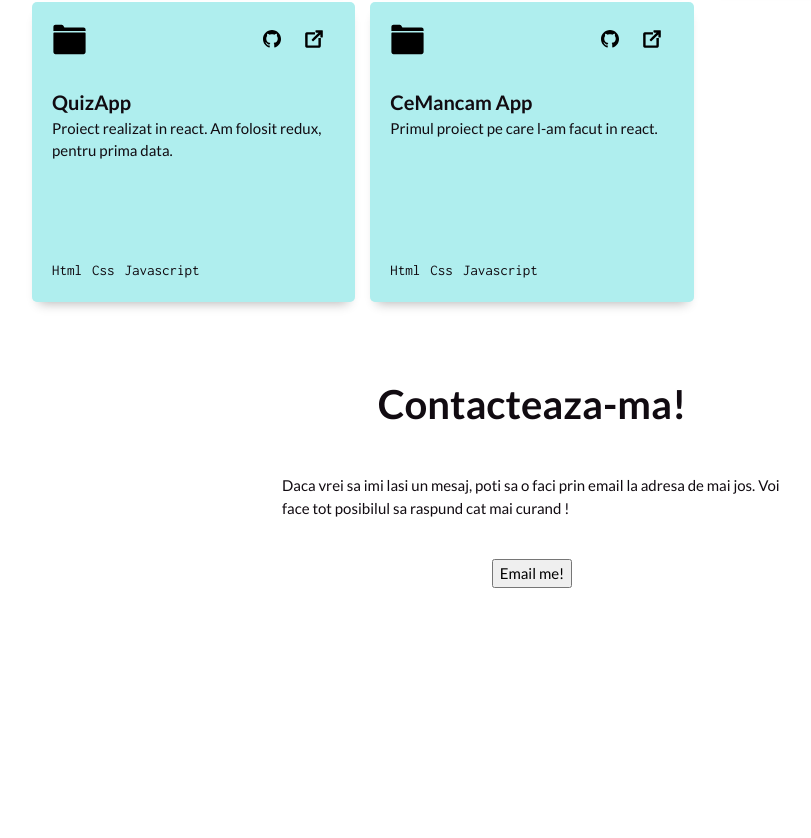
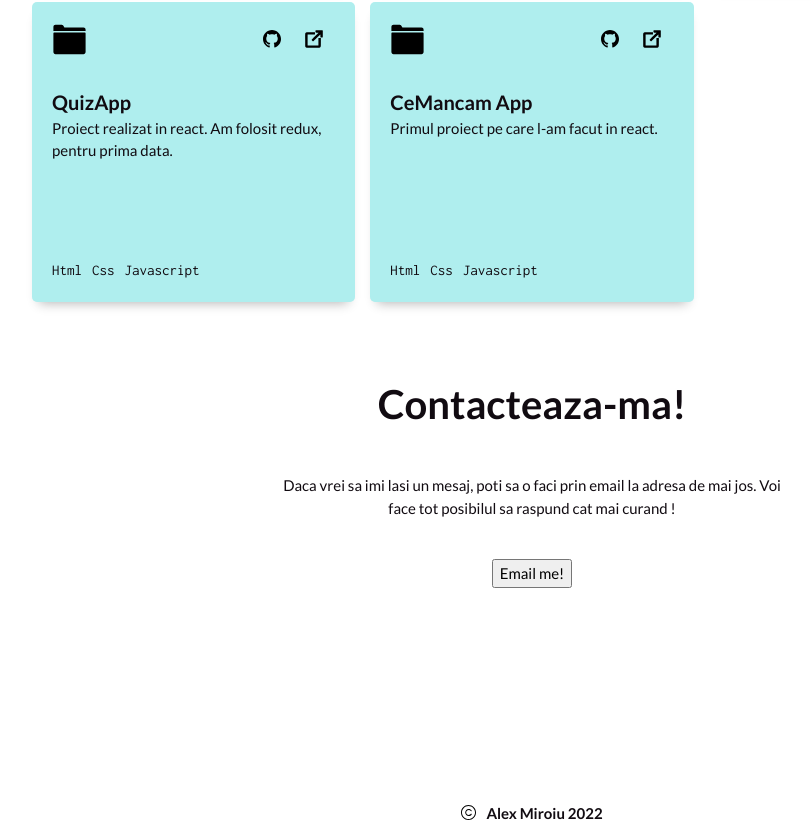
Before and after one commit to alexmiroiu/Proiecte, a React (Create React App) app in the folder portfolio-website/: page / in a window 1280 px wide. Shown: the part 2476-3314 px from the top of the page, without its empty margins (108-919 px from the left). Before the commit the page ends 3264 px from the top, so only its background shows below. Built offline with nearby package versions, Linux system fonts and the light colour scheme.

Commit message:
adaugare footer

```diff
--- a/portfolio-website/src/App.js
+++ b/portfolio-website/src/App.js
@@ -1,6 +1,7 @@
 import classes from './App.module.css';
 import About from './components/About';
 import Contact from './components/Contact';
+import Footer from './components/Footer';
 import Header from './components/Header';
 import Hero from './components/Hero';
 import Projects from './components/Projects';
@@ -14,6 +15,7 @@ function App() {
     <About />
     <Projects />
     <Contact />
+    <Footer />
 
     </div>
   </main>
--- a/portfolio-website/src/components/Contact.module.css
+++ b/portfolio-website/src/components/Contact.module.css
@@ -15,4 +15,5 @@
 .contactDescription {
     width: 50rem;
     margin-bottom: 4rem;
+    text-align: center;
 }
--- a/portfolio-website/src/components/Footer.js
+++ b/portfolio-website/src/components/Footer.js
@@ -1,10 +1,11 @@
 import { React } from 'react';
 import classes from './Footer.module.css';
+import copyright from '../assets/icons/copyright.svg';
 
 const Footer = () => {
     return <div className={classes.footer}>
-        <img src={} alt='copyright' />
-        <p ></p>
+        <img src={copyright} alt='copyright' />
+        <p>Alex Miroiu 2022</p>
     </div>
 }
 
--- a/portfolio-website/src/components/Footer.module.css
+++ b/portfolio-website/src/components/Footer.module.css
@@ -0,0 +1,17 @@
+.footer {
+    height: 5rem;
+    width: 100%;
+    display: flex;
+    justify-content: center;
+    align-items: center;
+}
+
+.footer img {
+    width: 1.5rem;
+    margin-right: 1rem;
+}
+
+.footer p {
+    font-size: 1.5rem;
+    font-weight: 700;
+}
--- a/portfolio-website/src/components/Header.module.css
+++ b/portfolio-website/src/components/Header.module.css
@@ -1,6 +1,6 @@
 .header {
     height: 3rem;
-    width: 100vw;
+    width: 100%;
     padding: 0 3rem 0;
     display: flex;
     justify-content: space-between;
```
